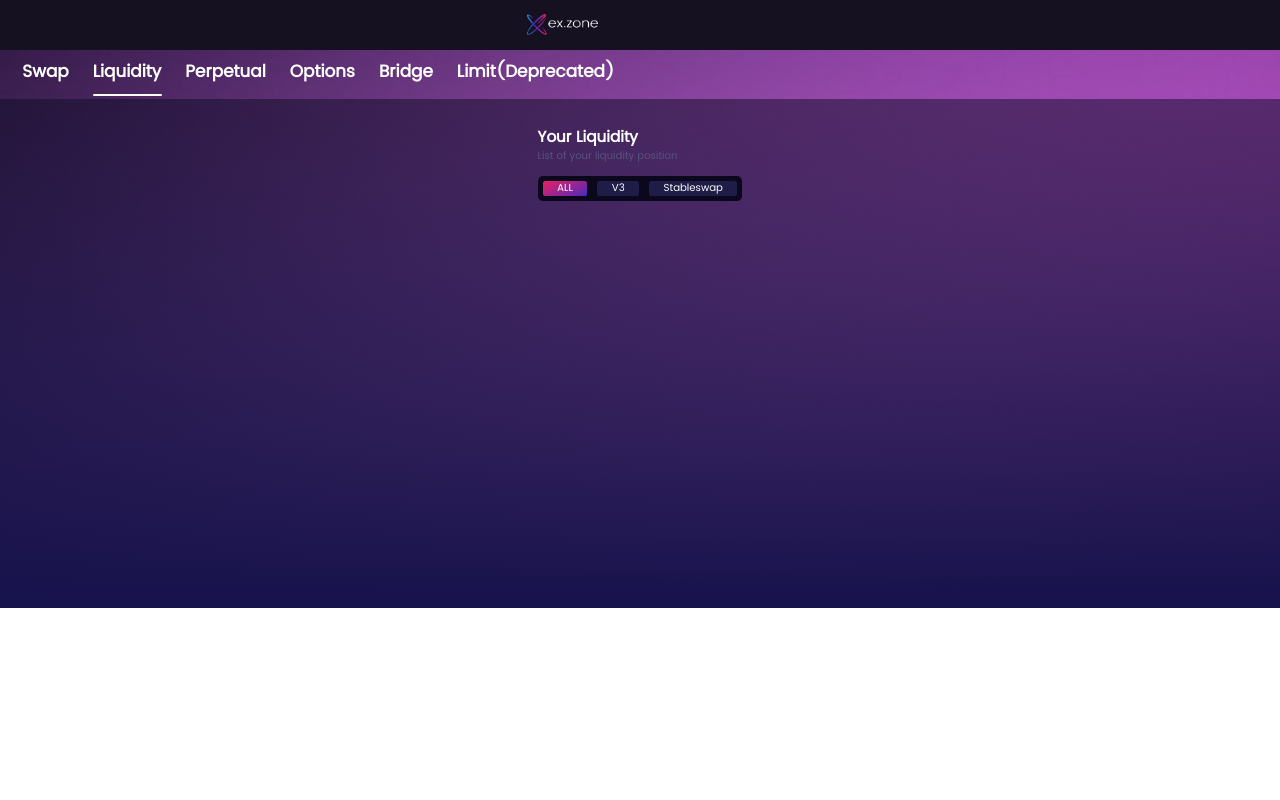
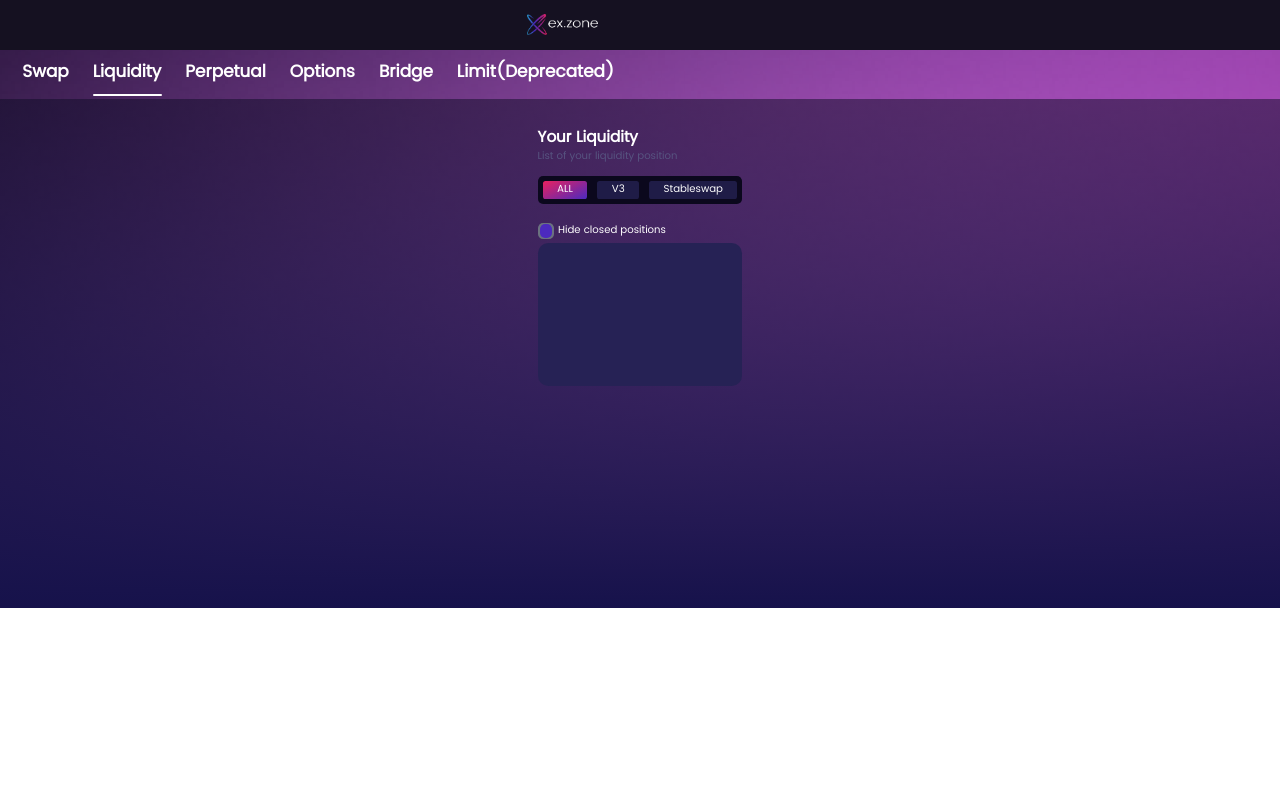
Before and after one commit to SunburstMeoga/ex-zone-frontend, a Next.js app: page /liquidity in a window 1280 px wide. Shown: the top 800 px of the page. Built offline with nearby package versions, Linux system fonts and the light colour scheme; a web font is replaced by a local one.

Commit message:
liquidity

```diff
--- a/src/pages/liquidity/index.js
+++ b/src/pages/liquidity/index.js
@@ -18,12 +18,20 @@ const Liquidity = () => {
                         <div className='w-20-0 text-1-0 text-swap-second-title mb-1-1'>List of your liquidity position</div>
                         <div className='w-20-0 bg-swap-tabs rounded-lg p-0-5 flex justify-between items-center'>
                             {liquidityTypeItems.map((item, index) => {
-                                return <div key={index} onClick={() => handleLiquidityType(item)} className={`flex justify-center items-center  text-1-0 rounded px-1-4 ${currentType === item.id ? 'voting-clicked-button' : 'bg-voting-type'}`}>
+                                return <div key={index} onClick={() => handleLiquidityType(item)} className={`flex justify-center items-center h-1-8 text-1-0 rounded px-1-4 ${currentType === item.id ? 'voting-clicked-button' : 'bg-voting-type'}`}>
                                     {item.title}
                                 </div>
                             })}
                         </div>
-                        <div className='w-20-0 flex flex-col'></div>
+                        <div className='w-20-0 flex flex-col justify-start items-center mt-1-8 text-white'>
+                            <div className='w-full text-1-0 flex justify-start items-center mb-0-4'>
+                                <div className='flex justify-center items-center bg-gray-500 rounded-lg w-1-6 h-1-6 p-0-2'>
+                                    <div className='w-1-4 h-1-4 rounded-lg bg-primary-purple'></div>
+                                </div>
+                                <div className='ml-0-4'>Hide closed positions </div>
+                            </div>
+                            <div className='w-full rounded-2xl bg-liquidity-module h-14-0'></div>
+                        </div>
                     </div>
                 </div>
 
--- a/tailwind.config.js
+++ b/tailwind.config.js
@@ -78,7 +78,8 @@ module.exports = {
         "swap-card-module": "#161248",
         "swap-border": "#373278",
         "swap-copy-icon": "#4A458E",
-        "swap-fire-type": "#16124A"
+        "swap-fire-type": "#16124A",
+        "liquidity-module": "#262255"
       },
       fontSize: ({ theme }) => ({
         ...theme("spacing"),
```
